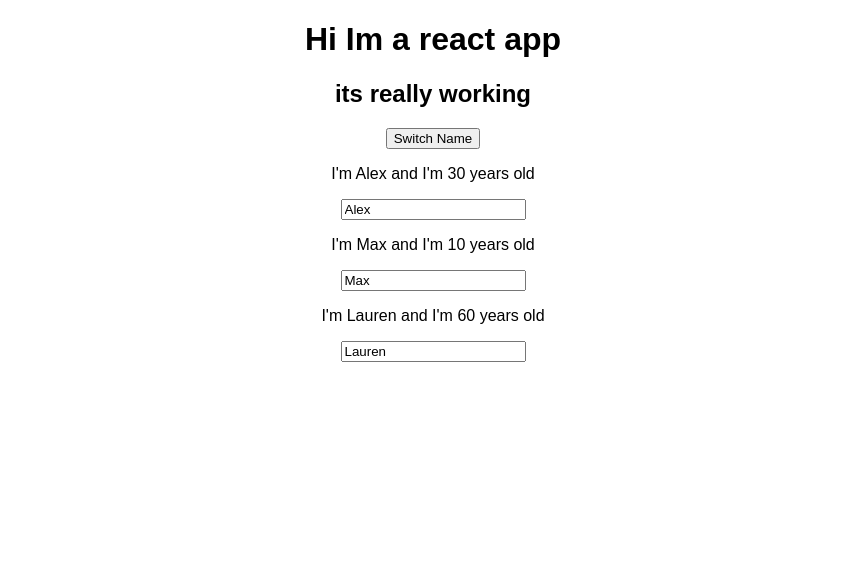
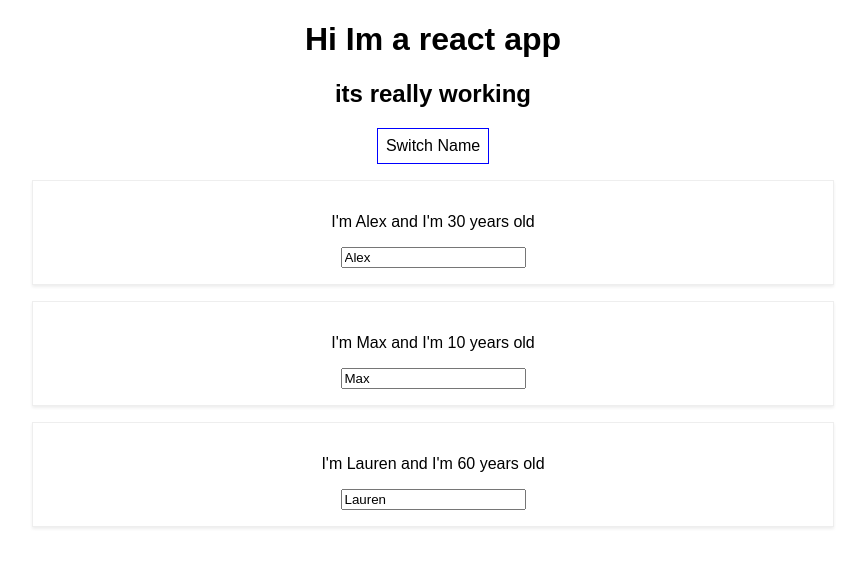
Before and after one commit to Lix311/ReactBurger, a React (Create React App) app: page / in a window 1280 px wide. Shown: the top 566 px of the page, without its empty margins (207-1072 px from the left). Built offline with nearby package versions, Linux system fonts and the light colour scheme.

Commit message:
added styling

```diff
--- a/src/App.js
+++ b/src/App.js
@@ -33,11 +33,22 @@
 
 
   render() {
+    const style = {
+      backgroundColor: 'white',
+      font: 'inherit',
+      border: '1px solid blue',
+      padding: '8px',
+      cursor: 'pointer'
+    };
+
     return (
   <div className="App">
     <h1>Hi Im a react app</h1>
     <h2>its really working</h2>
-    <button onClick={this.switchNameHandler.bind(this, 'Alexander')}>Switch Name</button>
+    <button
+      style={style}
+      onClick={this.switchNameHandler.bind(this, 'Alexander')}>Switch Name
+    </button>
     <Person
       name={this.state.persons[0].name}
       age={this.state.persons[0].age}
--- /dev/null
+++ b/src/Person/Person.css
@@ -0,0 +1,10 @@
+.Person{
+    width:60%;
+    margin:16px auto;
+    border: 1px solid #eee;
+    box-shadow: 0 2px 3px #eee;
+    padding: 16px;
+    text-align:  center;
+
+
+}
--- a/src/Person/Person.js
+++ b/src/Person/Person.js
@@ -1,8 +1,9 @@
 import React from "react";
+import './Person.css'
 
 const person = (props) => {
   return (
-    <div>
+    <div class="Person">
         <p onClick={props.click}>I'm {props.name} and I'm {props.age} years old</p>
         <input type="text" onChange={props.changed} value={props.name}/>
     </div>
```
